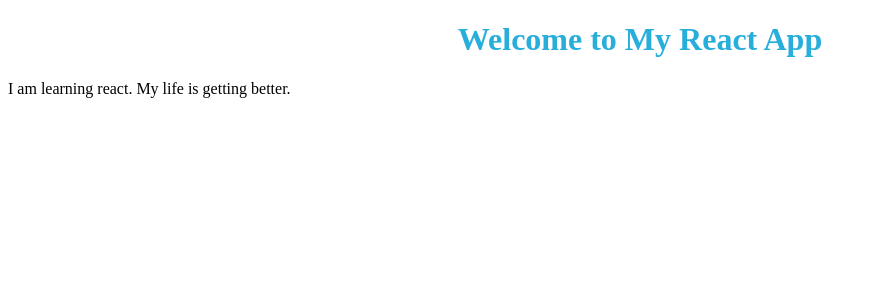
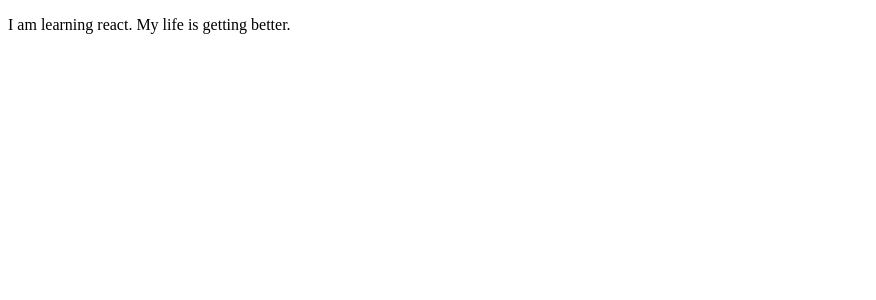
Before and after one commit to acciojob/render-component-react-Samar1402, a React app: page / in a window 1280 px wide. Shown: the top 300 px of the page, without its empty margins (0-876 px from the left). Built offline with nearby package versions, Linux system fonts and the light colour scheme.

Commit message:
render assignment done

```diff
--- a/src/components/App.js
+++ b/src/components/App.js
@@ -4,7 +4,7 @@
 const App = () => {
   return (
     <div id="main">
-      <h1>Welcome to My React App</h1>
+      {/* <h1>Welcome to My React App</h1> */}
       <p>I am learning react. My life is getting better.</p>
     </div>
   );
```
